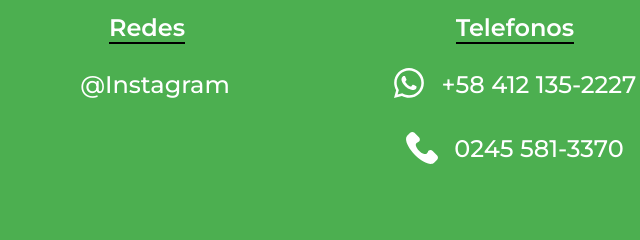
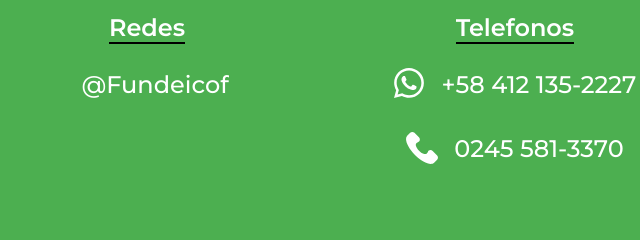
Before and after one commit to GaelHernandez/Fundeico, a plain HTML site: page Index.html in a window 1280 px wide. Shown: the part 3058-3298 px from the top of the page, 125-765 px from the left. Drawn offline with Linux system fonts and the light colour scheme.

Commit message:
detalles menores xD

```diff
--- a/Index.html
+++ b/Index.html
@@ -166,7 +166,7 @@
                 <div class="data">
                     <a href="https://instagram.com/fundeicof?utm_medium=copy_link" target="_blank">
                         <img src="Img/instagram.svg" alt="">
-                        <p>@Instagram</p>
+                        <p>@Fundeicof</p>
                     </a>
                 </div>
             </div>
```
